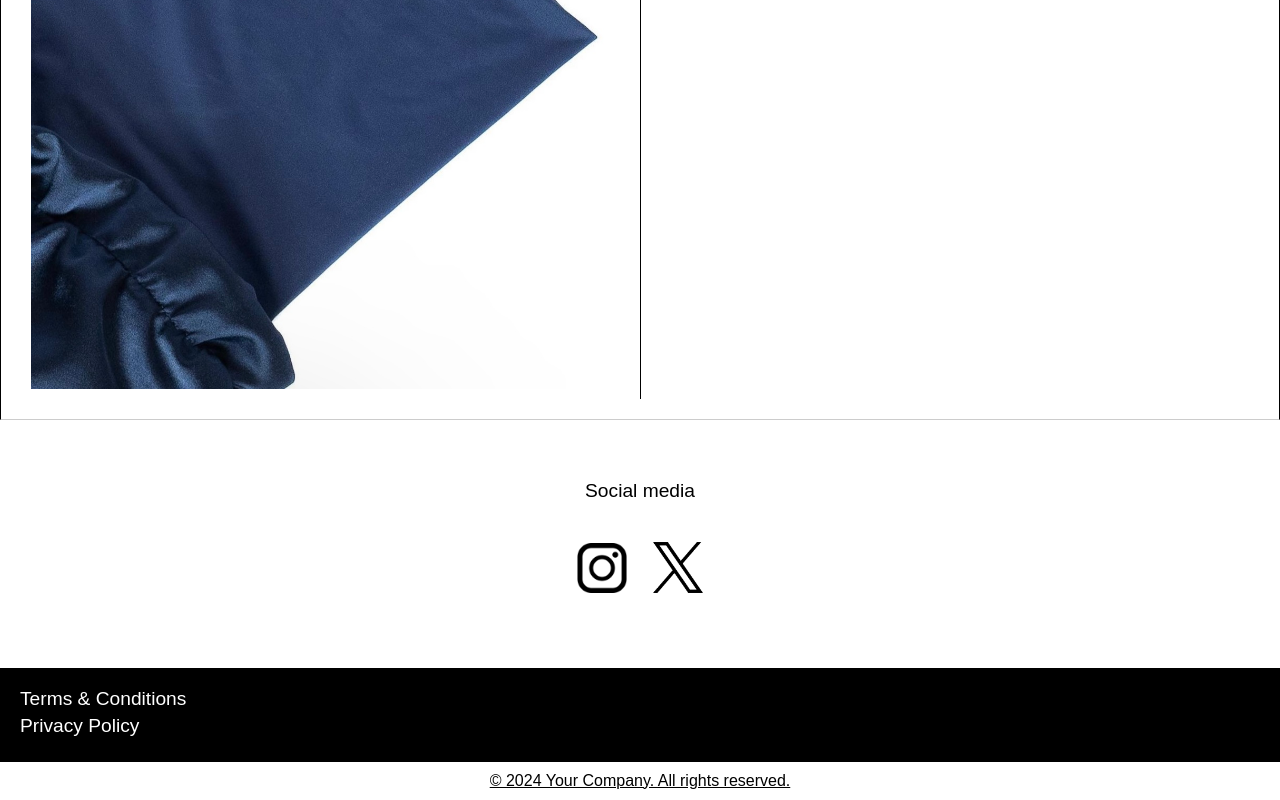
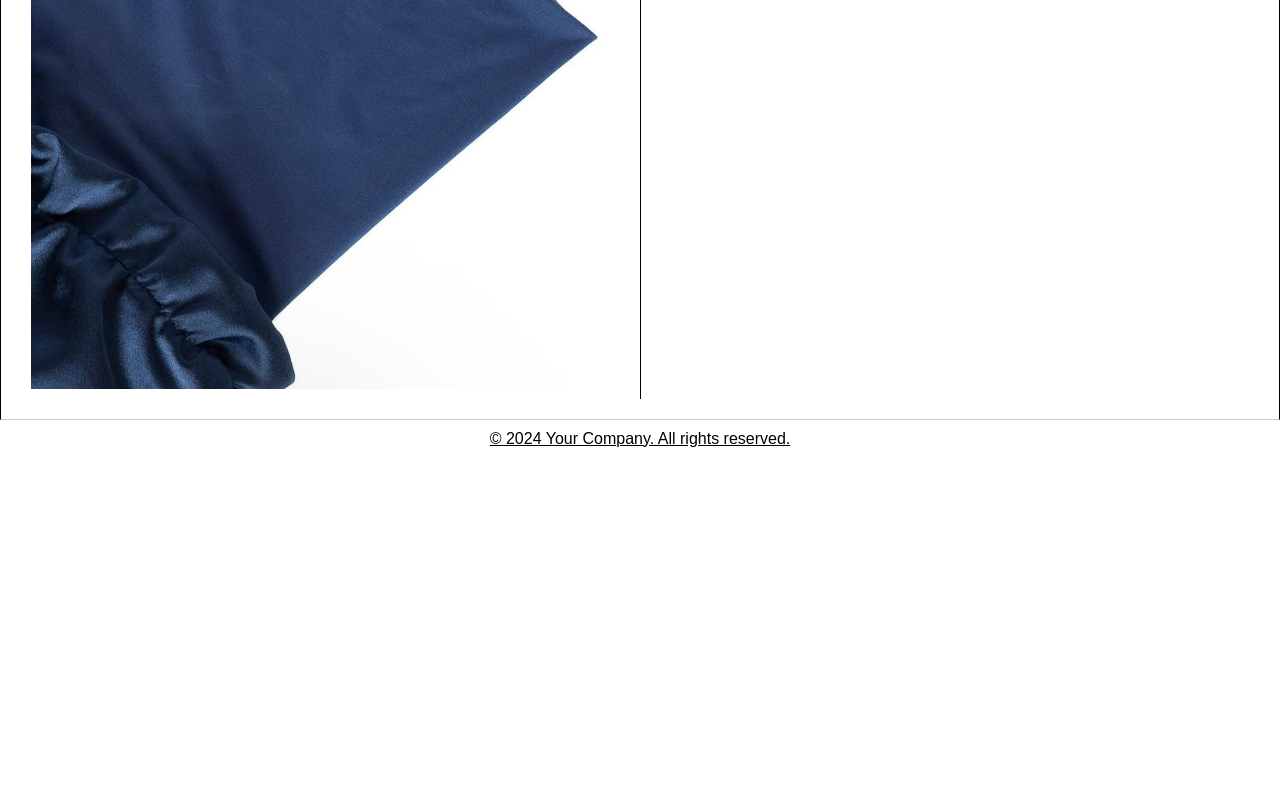
Before and after one commit to seikaku01/seikaku, a plain HTML site: page product1.html in a window 1280 px wide. Shown: the part 4232-5032 px from the top of the page. After the commit the page ends 4690 px from the top, so only its background shows below. Drawn offline with Linux system fonts and the light colour scheme; a script that the page names is missing; a web font is replaced by a local one.

Commit message:
Update product1.html

```diff
--- a/product1.html
+++ b/product1.html
@@ -39,7 +39,6 @@
             <div class="product-right">
                 <p class="product-title">和服型ナイトウェア</p>
                 <p class="product-size">Free size</p>
-
                 <p>小売価格: <span id="retail-price">16,500</span>円</p>
                 <p>送料: <span id="shipping-fee">¥0</span></p>
                 <p>価格: <span id="total-price">¥16,500</span>円</p>
@@ -104,23 +103,6 @@
 
         <!-- PayPalボタン -->
         <div id="paypal-button-container" style="display: none;"></div>
-
-        <div class="instagram-section">
-            <p>Social media </p>
-            <a href="https://www.instagram.com/seikaku_jp?igsh=bDV6Y3NwajB4amxn&utm_source=qr" target="_blank">
-                <img src="./assets/images/instagram black.png" alt="Instagram Logo" class="instagram-logo">
-            </a>
-            <a href="https://x.com/SEIKAKU_JP" target="_blank">
-                <img src="./assets/images/X logo white.png" alt="X Logo" class="X-logo">
-            </a>
-        </div>
-
-        <div class="bottom-section">
-            <ul>
-                <li><a href="terms.html">Terms & Conditions</a></li>
-                <li><a href="privacy.html">Privacy Policy</a></li>
-            </ul>
-        </div>
     </main>
 
     <footer>
@@ -128,6 +110,5 @@
     </footer>
 
     <script src="assets/js/product.js"></script>
-    <script src="assets/js/paypal.js"></script>
 </body>
 </html>
```
